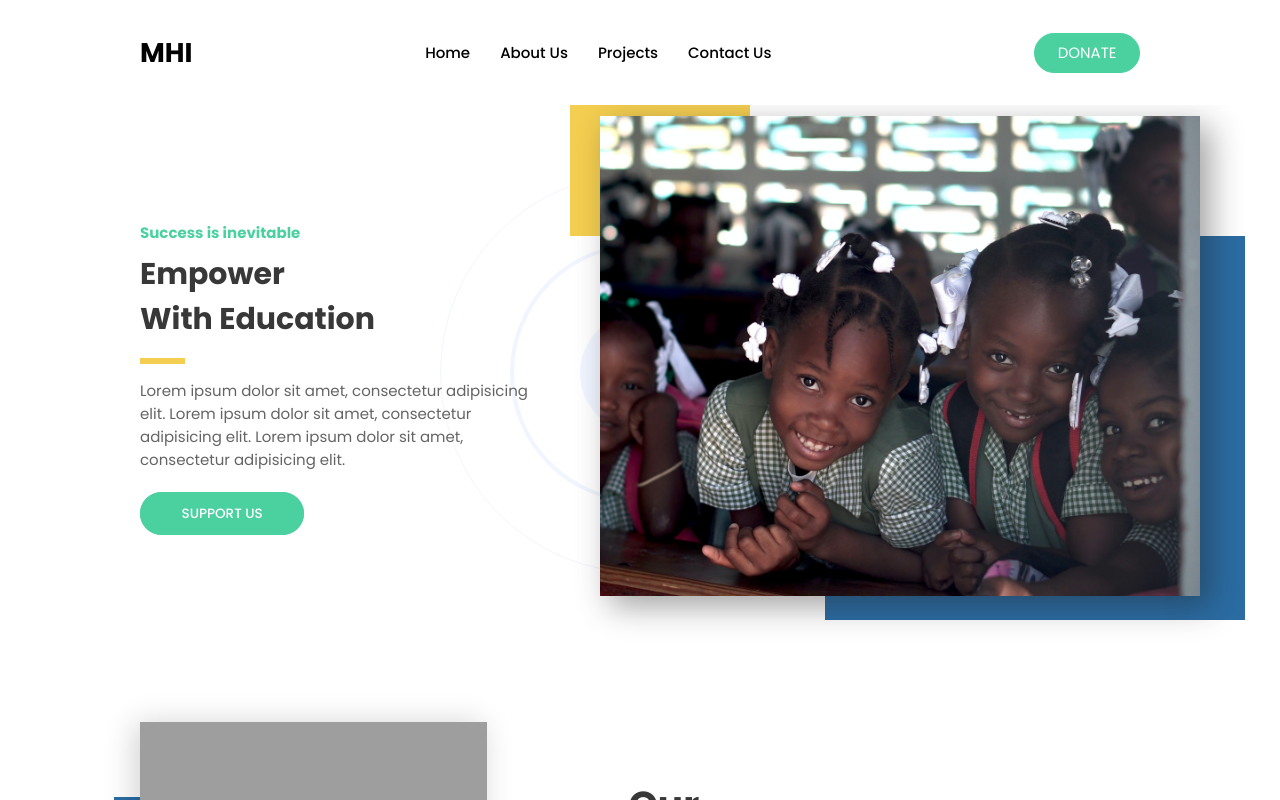
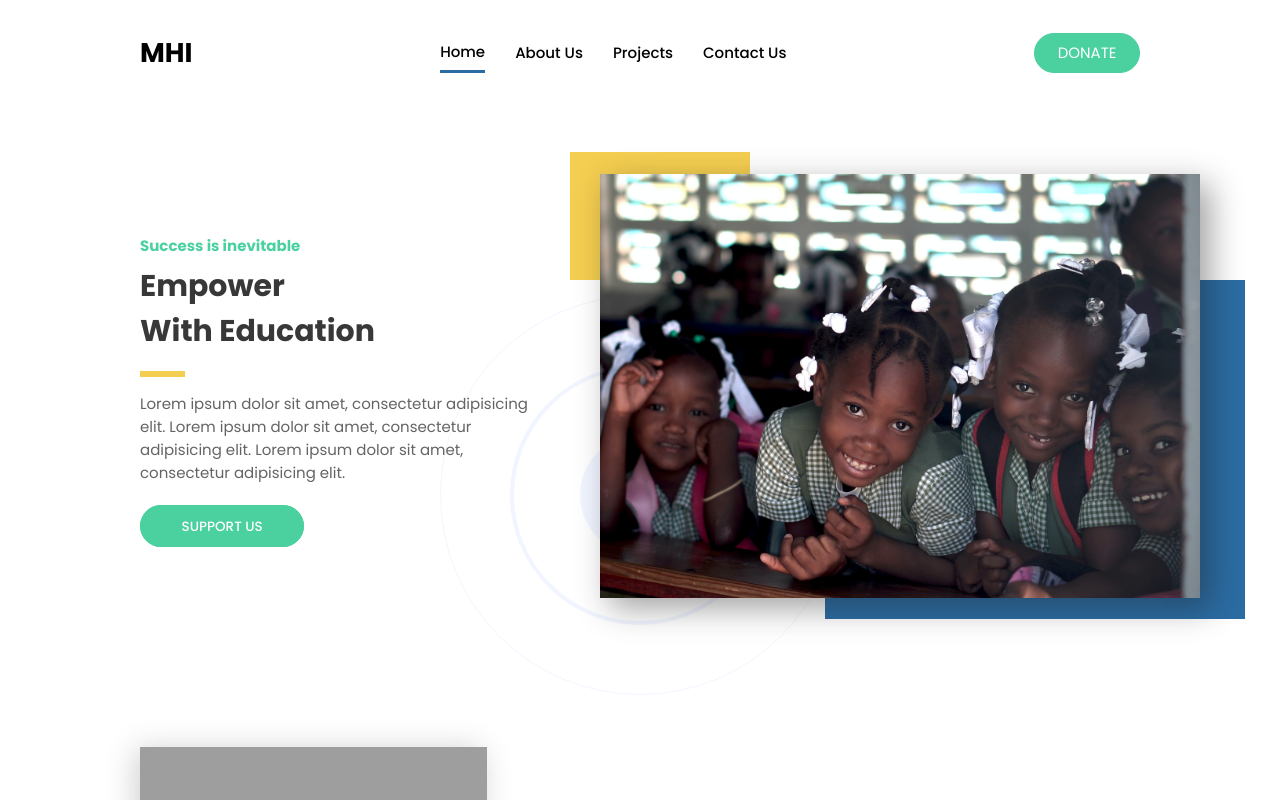
Before and after one commit to jpolivierr/mhi, a React (Create React App) app in the folder client/: page / in a window 1280 px wide. Shown: the top 800 px of the page. Built offline with nearby package versions, Linux system fonts and the light colour scheme; grey boxes are pictures that could not be loaded.

Commit message:
added menue button on navigation bar and drop down

```diff
--- a/client/src/App.js
+++ b/client/src/App.js
@@ -5,41 +5,53 @@ import Donation from "./component/Donation/Donation"
 import Modal from "./component/Modal/Modal"
 import Navigation from "./component/Navigation/Navigation"
 import Footer from "./component/Footer/Footer"
+import QuickNav from './component/Quick-nav/Quicknav'
 import { useState } from "react"
 
 function App() {
   const [modal, setModalStatus] = useState({
-    status: true,
+    menu: true,
+    donation: true,
     styling: "",
   })
 
-  const modalstatus = () => {
-    setModalStatus({ ...modal, status: !modal.status })
+  const donationstatus = () => {
+    setModalStatus({ ...modal, donation: !modal.donation })
+  }
+  const menustatus = () => {
+    setModalStatus({ ...modal, menu: !modal.menu })
   }
 
+  const openMenu = () => {
+    console.log("clicked")
+    setModalStatus({ ...modal, menu: !modal.menu, })
+  }
+  console.log(modal)
   const displayModal = () => {
-    if (modal.status === false) {
+    if (modal.donation === false) {
       return (
         <div>
-          <Modal Modal={modalstatus} />
-          <Donation close={modalstatus} modalStyling={modal.styling} />
+          <Modal Modal={donationstatus} />
+          <Donation close={donationstatus} modalStyling={modal.styling} />
         </div>
       )
-    } else {
-      //  setModalStatus({ ...modal, styling: "animation: modalOut .3s linear" })
-      //  return(
-      //    <Modal Modal={modalstatus}
-      //   modalStyling= {{animation: 'modalOut .3s linear forwards'}}  />
-      //  )
-      return null
+    }
+    if (modal.menu === false) {
+      return (
+        <div>
+          <Modal Modal={menustatus} />
+          <QuickNav Modal={menustatus} />
+        </div>
+      )
     }
   }
 
   return (
     <div className="App">
       {displayModal()}
-      <Navigation Modal={modalstatus} />
-      <Home donate={modalstatus} />
+      {/* {displayMenu()} */}
+      <Navigation Modal={donationstatus} Menu={openMenu} />
+      <Home donate={donationstatus} />
       <Footer />
     </div>
   )
--- a/client/src/Mobile.css
+++ b/client/src/Mobile.css
@@ -11,11 +11,8 @@
     display: flex !important;
     justify-content: center;
     align-items: center;
-    margin-right: 2rem;
   }
-  .nav-links li {
-    margin: 0rem 1rem;
-  }
+
   .menu {
     display: none !important ;
   }
@@ -135,6 +132,9 @@
 }
 
 @media (min-width: 950px) {
+  .showcase{
+    background: transparent !important;
+  }
   .showcase-box-container {
     /* border: 1px solid red; */
     position: absolute;
@@ -144,12 +144,16 @@
     justify-content: flex-start;
   }
   .showcase-img {
+    display: block !important;
     position: absolute !important;
-    top: -7rem;
-    right: -4rem;
+    top: -4rem !important;
+    right: -4rem !important;
+    left: auto !important;
     width: 60% !important;
-    height: 60vh !important;
+    height: 140% !important;
     box-shadow: 10px 10px 30px rgba(32, 32, 32, 0.418);
+    max-height: 600px;
+
   }
   .showcase-img::before {
     position: absolute !important;
@@ -214,12 +218,11 @@
     display: flex !important;
     justify-content: center;
     align-items: center;
-    margin-right: 2rem;
     place-self: center;
   }
-  .nav-links li {
+  /* .nav-links li {
     margin: 0rem 2rem;
-  }
+  } */
   .menu {
     display: none !important ;
   }
--- a/client/src/component/Impact/Impact.css
+++ b/client/src/component/Impact/Impact.css
@@ -1,5 +1,4 @@
 .impact{
-    border-top: 1px solid var(--yellow-color);
     position: relative;
     min-height: 450px;
     display: flex;
--- a/client/src/component/Navigation/Navigation.css
+++ b/client/src/component/Navigation/Navigation.css
@@ -30,7 +30,20 @@
 .nav-links{
     display: none;
     font-weight: 500;
+    /* border: 1px solid blue; */
 }
+  .nav-links li {
+      padding: .5rem 0rem;
+    margin-right: 2rem;
+    cursor: pointer;
+    transition: color .3s ease-in-out;
+  }
+  .nav-links li:nth-last-child(1) {
+      margin-right: 0;
+  }
+  .nav-links li:hover {
+      color: var(--main-color);
+  }
 .menu{
     width: 2rem;
     height: 1.3rem;
@@ -40,6 +53,7 @@
     justify-content: space-between;
     margin-right: 3rem;
     justify-self: flex-end;
+    cursor: pointer;
 }
 
 .line{
@@ -63,3 +77,8 @@
     background-color: white;
     color:  var(--green-color);
 }
+
+.active-link{
+    border-bottom: 3px solid var(--main-color);
+
+}
--- a/client/src/component/Navigation/Navigation.js
+++ b/client/src/component/Navigation/Navigation.js
@@ -7,12 +7,12 @@ function Navigation (props){
             <div className="nav-bar">
                 <div className="logo"> <strong>MHI</strong>  </div>
                 <ul className="nav-links">
-                    <li>Home</li>
+                    <li className='active-link'>Home</li>
                     <li>About Us</li>
                     <li>Projects</li>
                     <li>Contact Us</li>
                 </ul>
-                <div className="menu">
+                <div className="menu" onClick = {()=>{props.Menu()}}>
                     <div className="line line-1"></div>
                     <div className="line line-2"></div>
                     <div className="line line-3"></div>
--- a/client/src/component/Our-mission/OurMission.css
+++ b/client/src/component/Our-mission/OurMission.css
@@ -7,7 +7,7 @@
     justify-content: center;
     align-items: center;
     position: relative;
-    margin-top: 0 !important;
+    margin-top: 0;
 
 }
 
--- /dev/null
+++ b/client/src/component/Quick-nav/Quicknav.css
@@ -0,0 +1,40 @@
+.quick-nav{
+    position: relative;
+    position: fixed;
+    z-index: 3;
+    left: 0;
+    right: 0;
+    margin: 0rem auto;
+    width: 300px;
+    background: white;
+    display: flex;
+    flex-flow: column;
+    justify-content: center;
+    align-self: center;
+    padding: 2rem 0rem;
+    border-radius: 10px;
+}
+.quick-nav h3{
+   text-align: center;
+   color: var(--main-color);
+   font-size: 2rem;
+   margin-bottom: 2rem;
+}
+.quick-nav li{
+   text-align: center;
+   padding: 1rem 0rem;
+   font-weight: bold;
+   cursor: pointer;
+   transition: all .3s ease-in-out;
+   border-bottom: 1px solid rgba(192, 192, 192, 0.26);
+}
+.quick-nav li:hover{
+    background-color: var(--main-color);
+    color: white;
+}
+
+.quick-nav-close-btn{
+    position: absolute;
+    right: 0;
+    top: 0;
+}
--- /dev/null
+++ b/client/src/component/Quick-nav/Quicknav.js
@@ -0,0 +1,20 @@
+import React from 'react'
+import './Quicknav.css'
+
+const Quicknav = (props) => {
+
+    return (
+        <ul className='quick-nav'>
+            <div className="close-btn quick-nav-close-btn" onClick={() => props.Modal()}>
+          +
+        </div>
+            <h3>Navigation</h3>
+            <li>Home</li>
+            <li>About Us</li>
+            <li>Projects</li>
+            <li>Contact Us</li>
+        </ul>
+    )
+}
+
+export default Quicknav
--- a/client/src/component/Showcase/Showcase.css
+++ b/client/src/component/Showcase/Showcase.css
@@ -1,33 +1,39 @@
 .showcase {
-  /* border: 1px solid blue; */
   height: 70vh;
+  min-height: 560px;
   display: flex;
   flex-flow: column;
   justify-content: center;
   align-items: center;
   position: relative;
-  /* z-index: 1; */
+  z-index: 0;
   margin-top: var(--nav-height);
+  background: url(../../images/showcaseimg.jpg) no-repeat center center / cover;
 }
 .showcase-img {
   position: absolute;
-  width: 100%;
-  max-width: 800px;
+  top: 0;
+  left: 0;
+  width: 100% ;
   height: 100%;
-  max-height: 600px;
   background: url(../../images/showcaseimg.jpg) no-repeat center right / cover;
-  /* z-index: -1; */
+  display: none;
+
 }
-
+.showcase-content-box{
+    z-index: 2;
+}
 .showcase-content {
   /* border: 1px solid red; */
+
   text-align: center;
   height: min-content;
   width: var(--div-width);
   max-width: 710px;
   margin: var(--div-margin);
-  background-color: rgba(43, 109, 163, 0.863);
+  background-color: rgba(43, 109, 163, 0.692);
   padding: 3rem;
+  z-index: 2 !important;
 }
 
 .showcase-content .sub-title {
@@ -42,3 +48,8 @@
 .showcase-content p {
   color: white;
 }
+
+.circle-for-showcase{
+    bottom: -2rem;
+
+}
--- a/client/src/component/What-we-do/WhatWeDo.css
+++ b/client/src/component/What-we-do/WhatWeDo.css
@@ -25,6 +25,7 @@
     width: 100%;
     text-align: left;
     padding: 3rem 2rem;
+    z-index: 0 !important;
 }
 .box-content h3{
     color: white;
```
Also changed, not shown: 1 other file (tests, documents, lock files or other folders).
